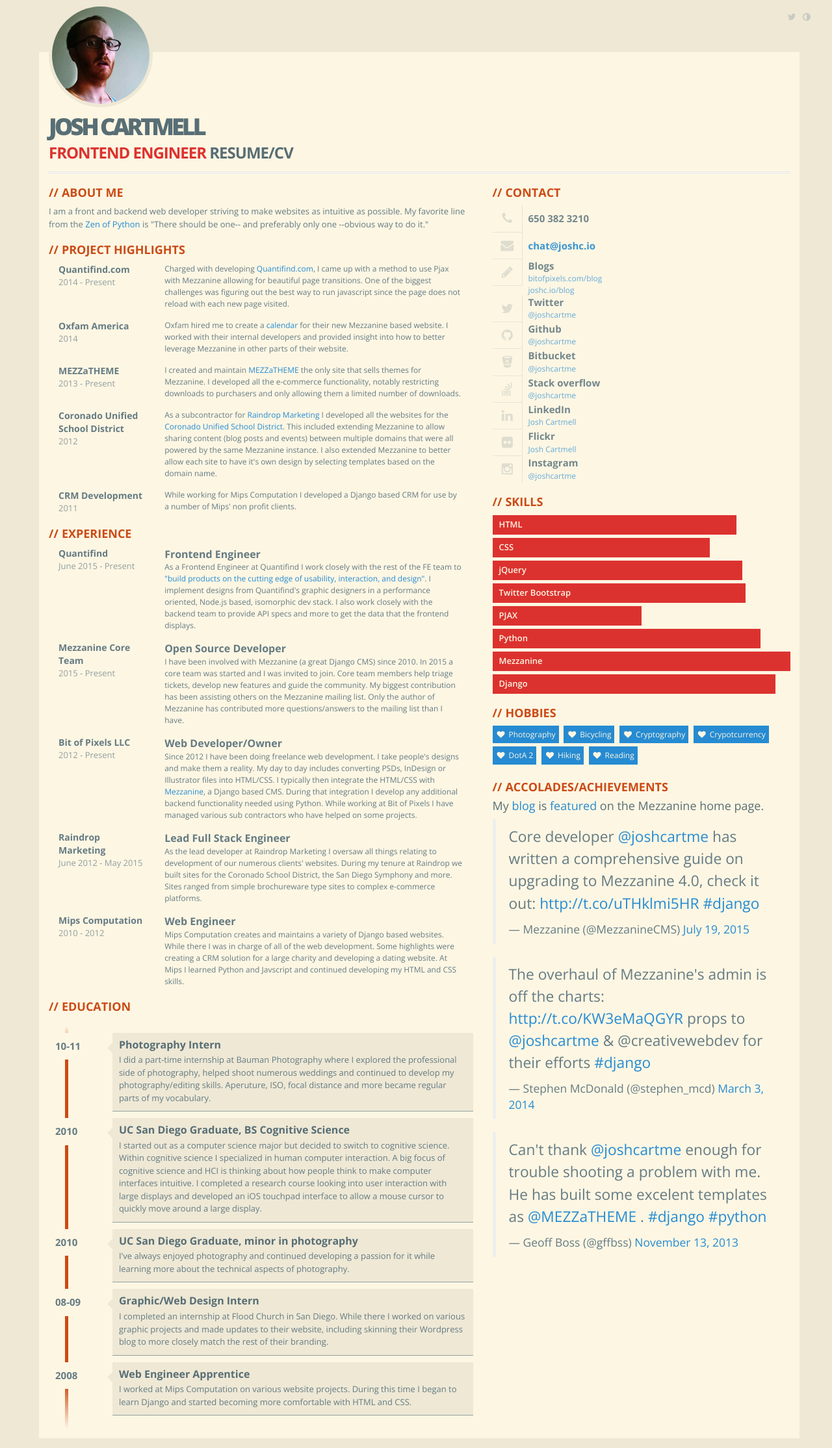
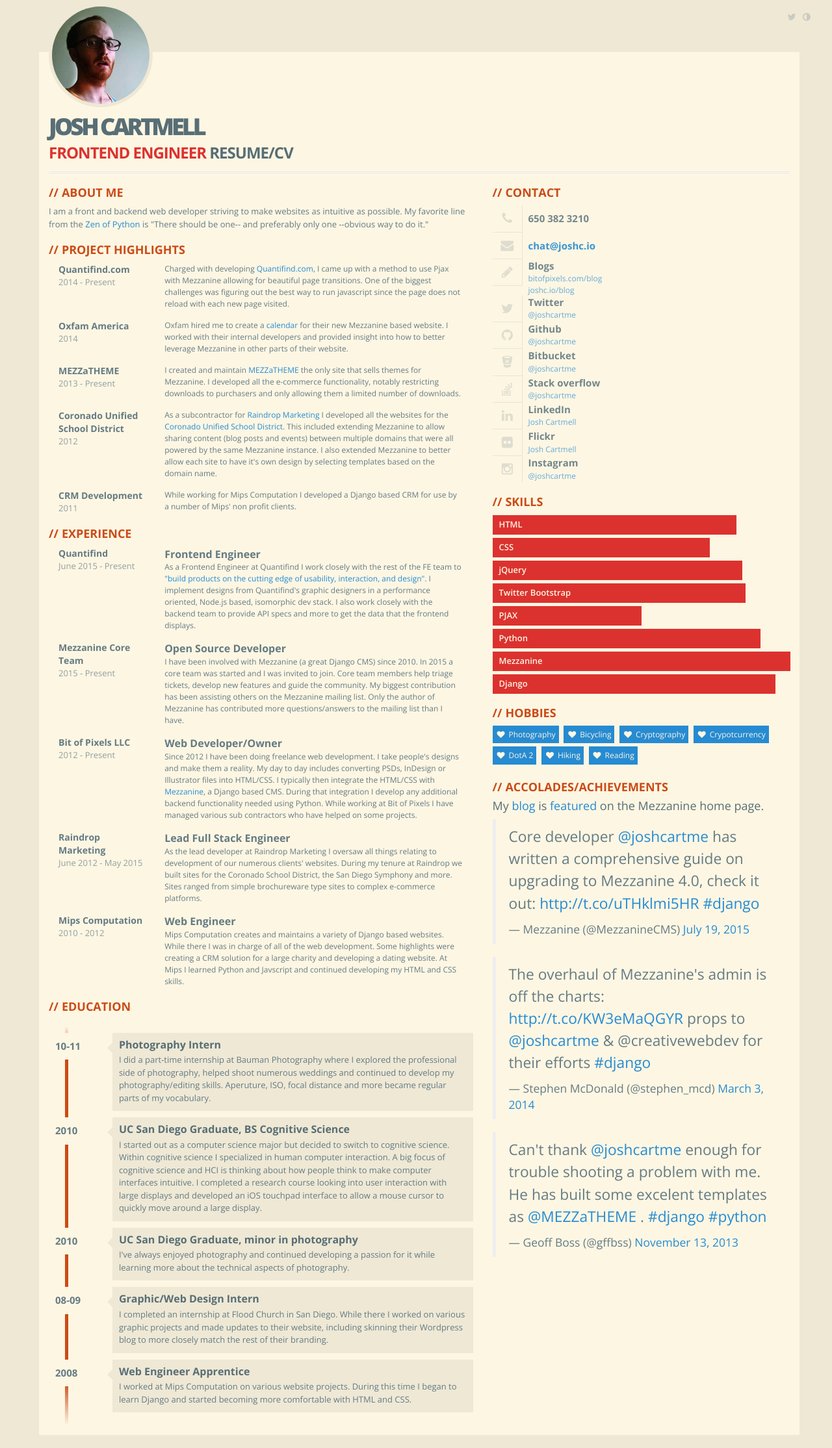
Before and after one commit to joshcartme/joshcartme.github.io, a Jekyll site: the page built from index.html, in a window 1280 px wide. Shown: the whole page at 65% size. Built offline with Jekyll 4.4.1, drawn with Linux system fonts in a browser that asks for light colours; a script that is not in the unit is left out; comment, search, counter and statistics services are not loaded.

Commit message:
Education tweak.

```diff
--- a/_sass/_joshcio.scss
+++ b/_sass/_joshcio.scss
@@ -340,7 +340,6 @@
     margin-bottom: 10px;
     position: relative;
     padding: 10px 10px 0 10px;
-    border-bottom: 1px solid $base1;
     &:after {
       content: '';
       position: absolute;
```
